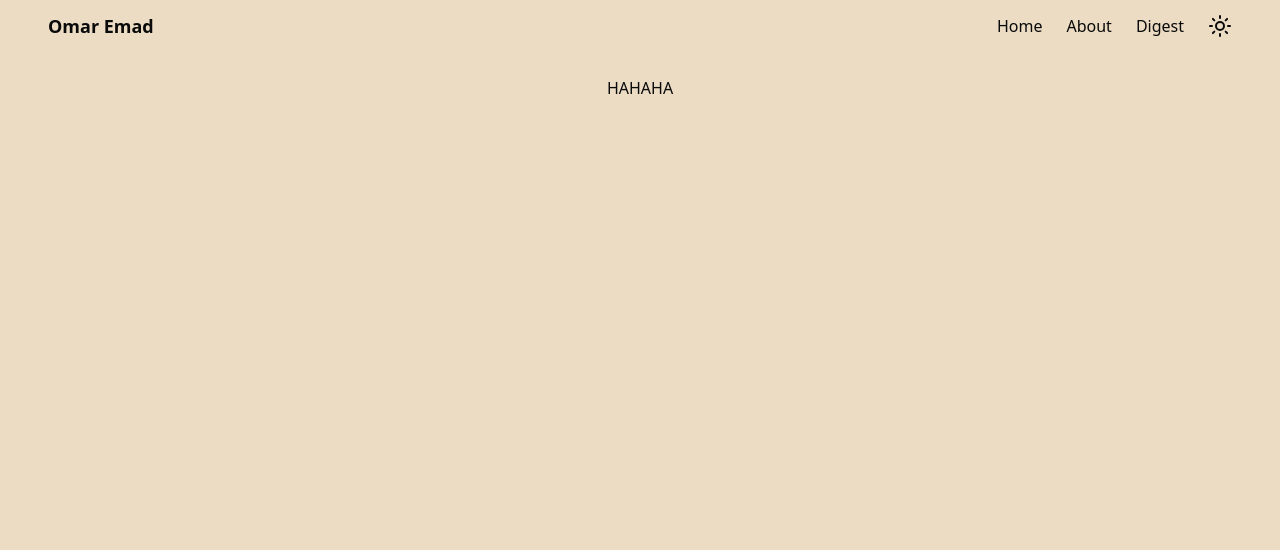
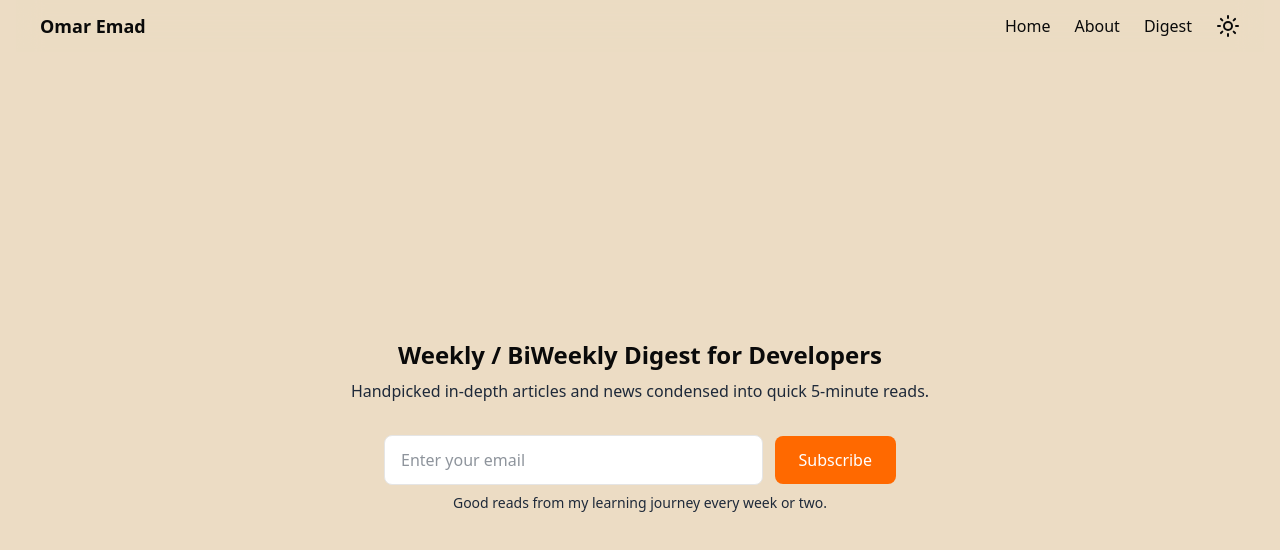
Before and after one commit to Omar-Gebal/something-like-a-portfolio, a Next.js app: page /digest in a window 1280 px wide. Shown: the top 550 px of the page. Built offline with nearby package versions, Linux system fonts and the light colour scheme.

Commit message:
feat: weekly digest ui

```diff
--- a/app/about/page.tsx
+++ b/app/about/page.tsx
@@ -8,7 +8,7 @@ export default function Page() {
   const yearsOfTechExperience = now.diff(firstTechJobDate, "year");
 
   return (
-    <main className="px-8 py-6 max-w-6xl mx-auto">
+    <main className="px-6 py-6 max-w-6xl mx-auto">
       <h1 className="text-3xl font-bold mb-8">About me</h1>
 
       <section className="grid grid-cols-1 md:grid-cols-2 gap-12">
--- /dev/null
+++ b/app/digest/actions.ts
@@ -0,0 +1 @@
+"use server"
--- a/app/digest/page.tsx
+++ b/app/digest/page.tsx
@@ -1,8 +1,53 @@
+import Form from "next/form";
+
 export default function Page() {
+  async function handleSubmit(formData: FormData) {
+    "use server";
+    const email = formData.get("email")?.toString().trim();
+
+    const emailRegex = /^[^\s@]+@[^\s@]+\.[^\s@]+$/;
+    if (!email || !emailRegex.test(email)) {
+      console.error("Invalid email submitted:", email);
+      return;
+    }
+
+    console.log("email submitted:", email);
+  }
+
+  const secondaryText = "text-gray-800 dark:text-white";
 
   return (
-    <main className="px-8 py-6 max-w-6xl mx-auto">
-      <h1>HAHAHA</h1>
+    <main className="flex flex-1 flex-col justify-center items-center text-center px-6">
+      <h1 className="text-2xl font-bold text-foreground mb-2">
+        Weekly / BiWeekly Digest for Developers
+      </h1>
+
+      <h2 className={`text-md ${secondaryText} mb-8`}>
+        Handpicked in-depth articles and news condensed into quick 5-minute reads.
+      </h2>
+
+      <Form
+        action={handleSubmit}
+        className="flex flex-col sm:flex-row items-center justify-center gap-3 w-full max-w-lg"
+      >
+        <input
+          type="email"
+          name="email"
+          required
+          placeholder="Enter your email"
+          className="w-full px-4 py-3 border bg-white rounded-md text-gray-800"
+        />
+        <button
+          type="submit"
+          className="px-6 py-3 bg-orange-500 text-white rounded-md font-medium hover:bg-orange-600 transition-colors w-full sm:w-auto"
+        >
+          Subscribe
+        </button>
+      </Form>
+
+      <p className={`text-sm ${secondaryText} mt-2`}>
+        Good reads from my learning journey every week or two.
+      </p>
     </main>
   );
 }
--- a/components/ui/Navbar.tsx
+++ b/components/ui/Navbar.tsx
@@ -36,7 +36,7 @@ export default function Navbar() {
 
   return (
     <nav className="sticky top-0 z-50 bg-background/80 backdrop-blur-md">
-      <div className="flex items-center justify-between py-3 px-8">
+      <div className="flex items-center justify-between py-3 px-6">
         {/* Logo */}
         <Link href="/" className="text-lg font-bold hover:text-orange-500 transition-colors">
           Omar Emad
```
